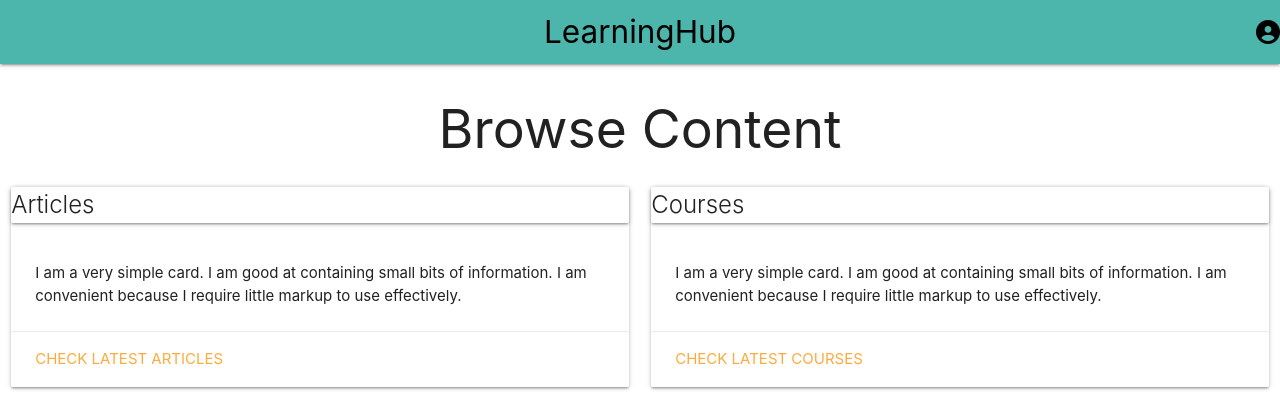
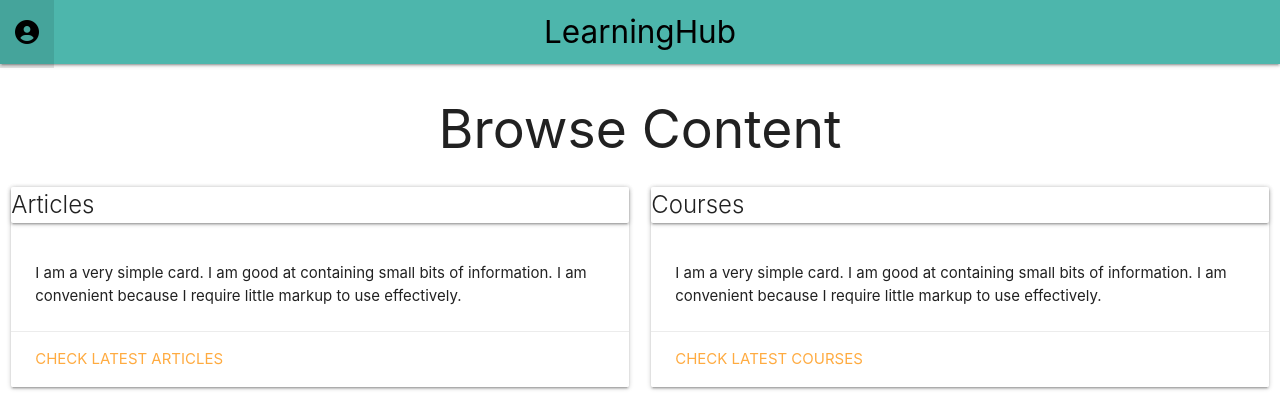
Before and after one commit to diogo-pessoa/TheLearningHub, a Django app: page / in a window 1280 px wide. Shown: the top 420 px of the page. Run offline with Django 3.2, Linux system fonts and the light colour scheme; some libraries are stand-ins or nearby versions.

Commit message:
Adjusting the position of Profile link on main NavBar

```diff
--- a/templates/base.html
+++ b/templates/base.html
@@ -26,15 +26,17 @@
 <body>
 <div class="container-fluid">
     <!-- HEADER and User actions Links -->
+    <header class="teal lighten-2 black-text">
         {% include 'includes/header.html' %}
+    </header>
     <div class="row">
         {% block content %}
         {% endblock %}
     </div>
-                {%block postloadjs%}
+    {% block postloadjs %}
         <!-- custom js -->
         <script src="{% static 'js/index.js' %}"></script>
-                {%endblock%}
+    {% endblock %}
     {% include 'includes/footer.html' %}
 </div>
 </body>
--- a/templates/includes/header.html
+++ b/templates/includes/header.html
@@ -1,11 +1,14 @@
-<header class="teal lighten-2 black-text">
 <nav>
     <div class="nav-wrapper teal lighten-2 black-text">
         <a href="/" class="brand-logo black-text center">LearningHub</a>
-            <a href="#" class="dropdown-trigger waves-effect white-text right"
+        <ul>
+            <li>
+                <a href="#" class="dropdown-trigger waves-effect white-text"
                    data-target="dropdown-nav-profile"><i
                         class="fa fa-user-circle black-text"
                         aria-hidden="true"></i></a>
+            </li>
+        </ul>
     </div>
 </nav>
 <!-- Dropdown Structure -->
@@ -19,4 +22,3 @@
         <li><a href="{% url 'account_signup' %}" class="black-text">Sign-up</a></li>
     {% endif %}
 </ul>
-</header>
```
Lines whose indentation alone changed are shown as unchanged.
